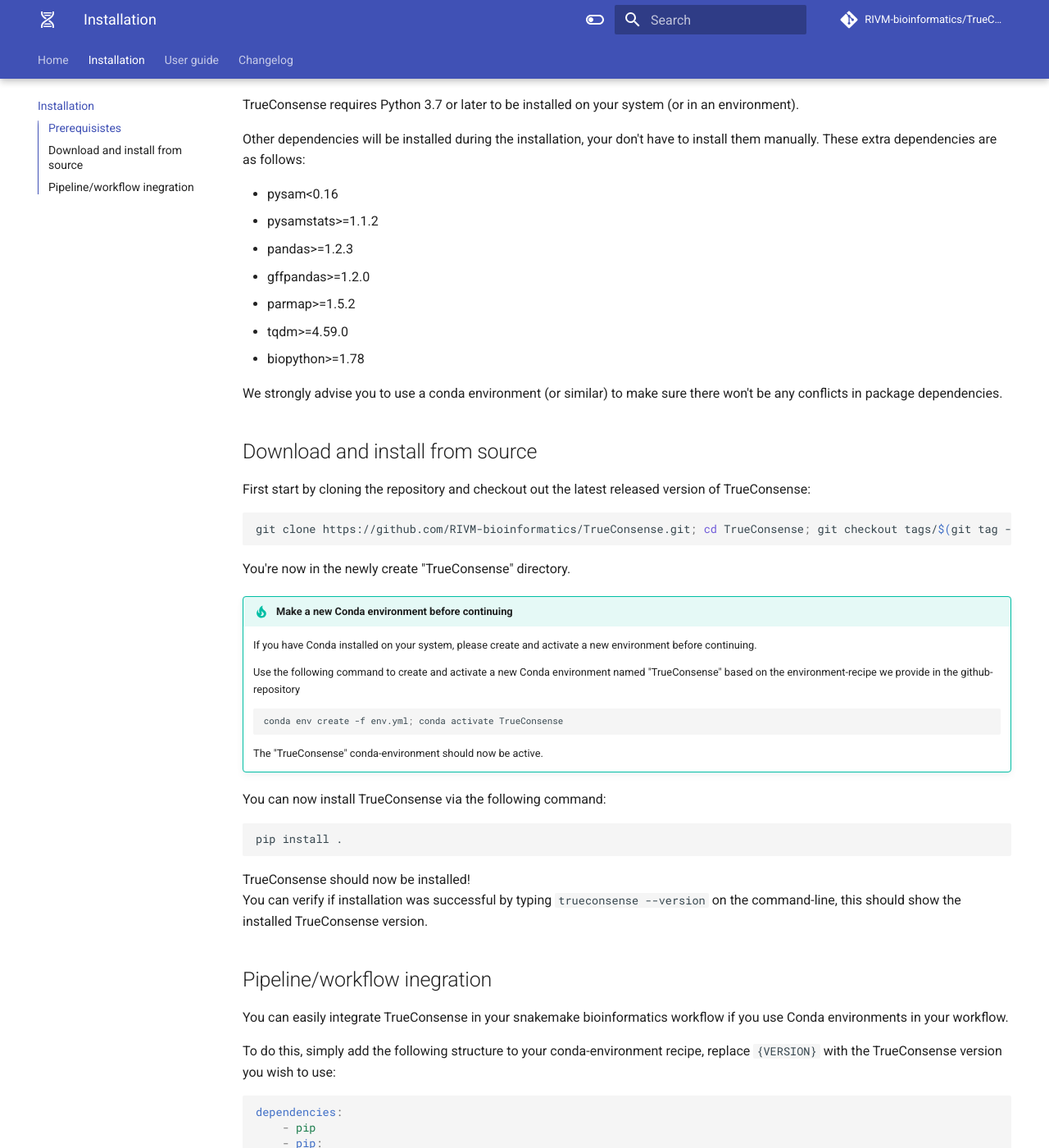
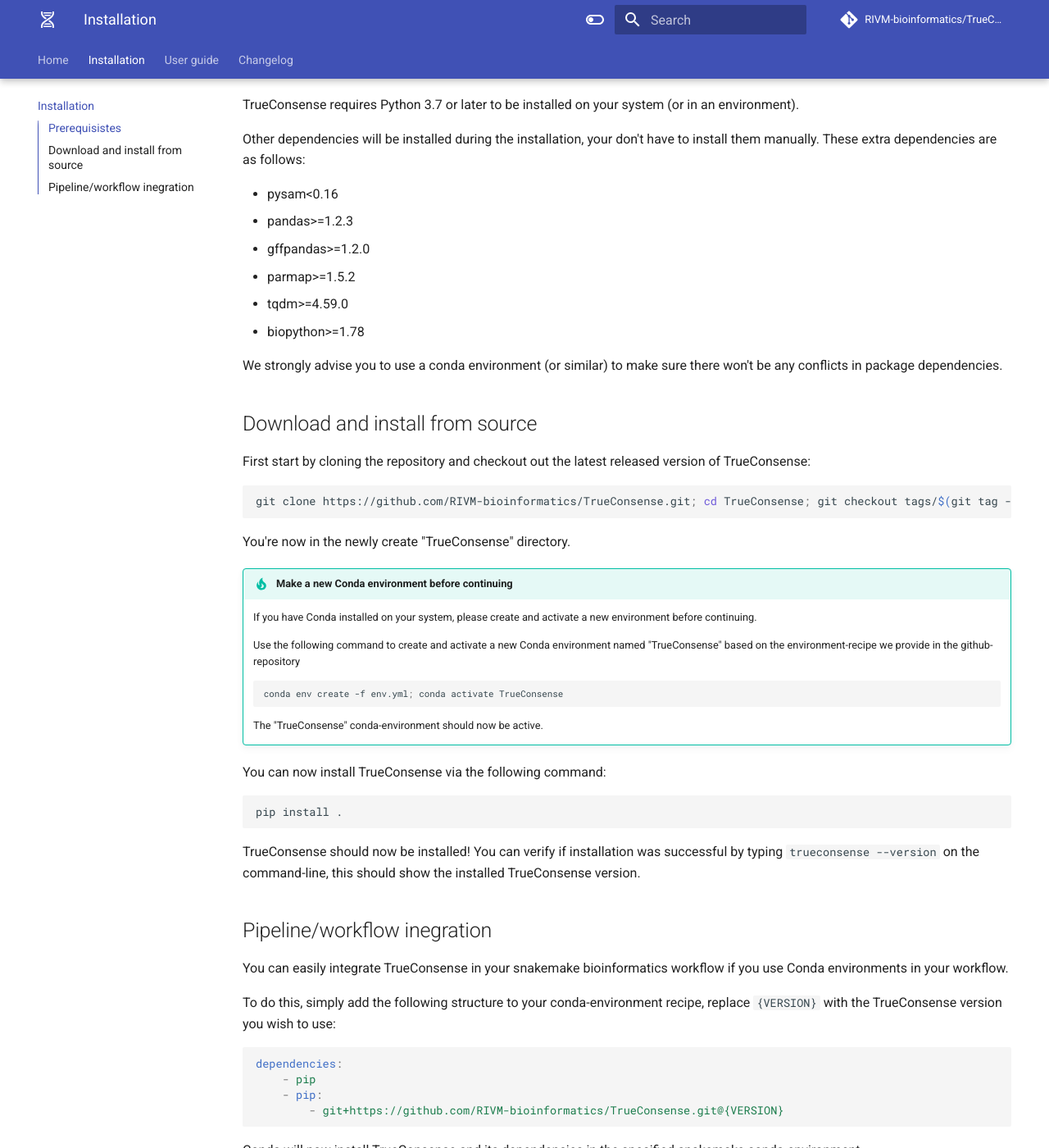
Before and after one commit to RIVM-bioinformatics/TrueConsense, an MkDocs documentation site: the page built from docs/installation.md, in a window 1280 px wide and 1400 px high, scrolled down 322 px. Shown: the whole window at 82% size. Built offline with MkDocs 1.6.1 and Material for MkDocs 9.7.7, drawn with Linux system fonts in a browser that asks for light colours; comment, search, counter and statistics services are not loaded; the version menu is left out.

Commit message:
refactor: Remove pysamstats as a dependency

```diff
--- a/docs/installation.md
+++ b/docs/installation.md
@@ -12,7 +12,6 @@
 Other dependencies will be installed during the installation, your don't have to install them manually. These extra dependencies are as follows:
 
 * pysam<0.16
-* pysamstats>=1.1.2
 * pandas>=1.2.3
 * gffpandas>=1.2.0
 * parmap>=1.5.2
--- a/env.yml
+++ b/env.yml
@@ -9,7 +9,6 @@
   - python=3.7
   - pandas>=1.2.3
   - pysam<0.16
-  - pysamstats>=1.1
   - biopython>=1.78
   - parmap==1.5.2
   - tqdm==4.59.0
--- a/setup.py
+++ b/setup.py
@@ -21,7 +21,6 @@
     packages=find_packages(),
     install_requires=[
         "pysam<0.16",
-        "pysamstats>=1.1.2",
         "pandas>=1.2.3",
         "gffpandas>=1.2.0",
         "parmap>=1.5.2",
```
